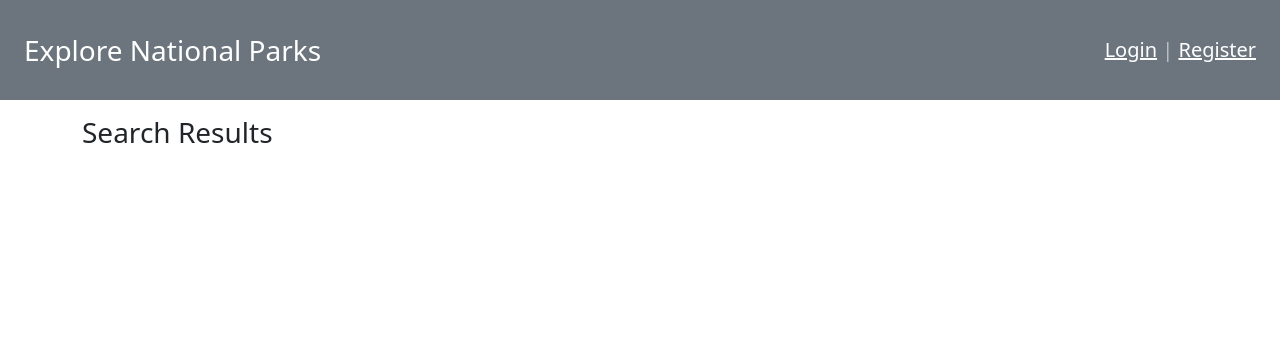
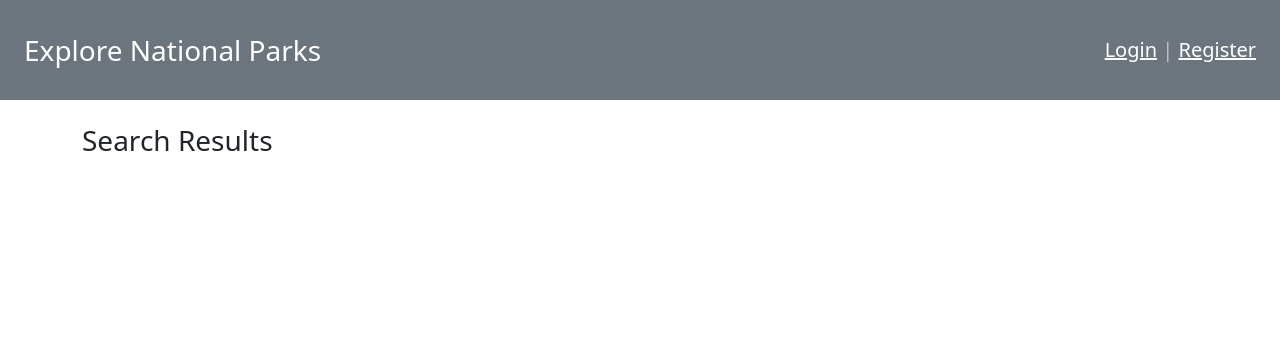
Before and after one commit to TaraDenniston/explore-national-parks, a Flask app: template templates/results.html in a window 1280 px wide. Shown: the top 360 px of the page. Run offline with Flask 3, Linux system fonts and the light colour scheme; the template is opened without the code that fills it, so the values that code supplies are empty; some libraries are stand-ins or nearby versions.

Commit message:
adjust header spacing

```diff
--- a/templates/results.html
+++ b/templates/results.html
@@ -4,7 +4,7 @@
 
 {% block content %}
 
-<h3 class="my-3">Search Results</h3>
+<h3 class="my-4">Search Results</h3>
 
 {% for park in parks %}
 <div class="row my-3">
```
